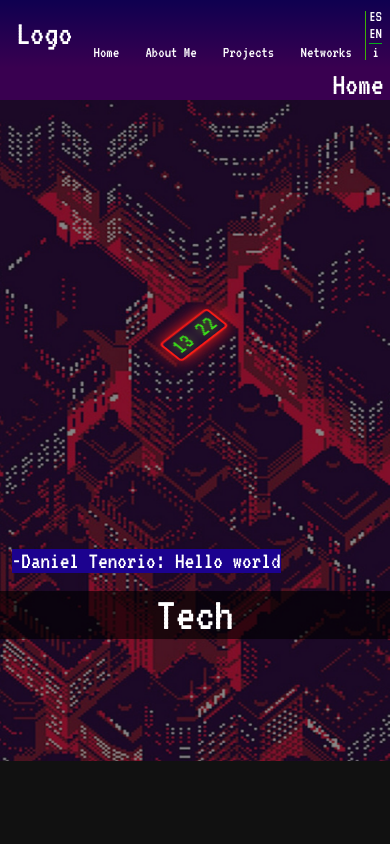
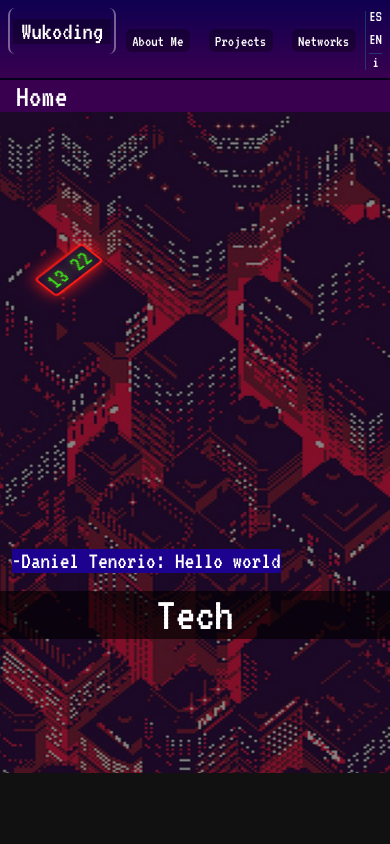
Before and after one commit to DaniTeno/landing-page--old, a plain HTML site: page index.html in a window 390 px wide. Shown: the top 844 px of the page. Drawn offline with Linux system fonts and the light colour scheme.

Commit message:
beta version 2

```diff
--- a/DOM.js
+++ b/DOM.js
@@ -7,9 +7,7 @@ const d = document,
      $main = document.querySelector('main')
 
 // alert('Este sitio aún está en construcción')
-window.addEventListener('resize', e =>{
-     if(document.documentElement.clientWidth < 420) location.reload()
-});
+
 
 if(!localStorage.getItem('lang')) localStorage.setItem('lang', navigator.language)
 d.addEventListener('DOMContentLoaded', e=>{
--- a/components/head-lateral-band/disclaimer-logic.js
+++ b/components/head-lateral-band/disclaimer-logic.js
@@ -8,10 +8,13 @@ export function disclaimer(){
 
      if(localStorage.getItem('lang').includes('es')){
           (document.documentElement.clientWidth < 420)
-          ? $disclBtn.insertAdjacentElement('beforebegin', disclaimerMsgObjEs.createHTML(false, '3rem', false, false))
+          ? $disclBtn.insertAdjacentElement('beforebegin', disclaimerMsgObjEs.createHTML('5.1rem', '.2rem', false, false))
           : $disclBtn.insertAdjacentElement('beforebegin', disclaimerMsgObjEs.createHTML(false, false, '3rem', false))
      }else{
-          $disclBtn.insertAdjacentElement('beforebegin', disclaimerMsgObjEn.createHTML(false, false, '3rem', false))
+          (document.documentElement.clientWidth < 420)
+          ? $disclBtn.insertAdjacentElement('beforebegin', disclaimerMsgObjEn.createHTML('5.1rem', '.2rem', false, false))
+          : $disclBtn.insertAdjacentElement('beforebegin', disclaimerMsgObjEn.createHTML(false, false, '3rem', false))
+
      }
      d.addEventListener('mouseover', e=>{
           const $disc = d.querySelector(`#disclaimer-msg`)
--- a/components/head-lateral-band/lateral-band.js
+++ b/components/head-lateral-band/lateral-band.js
@@ -9,7 +9,6 @@ export function lateralBand(){
           $principalBand.innerHTML = `
                <a href="#" id="logo" ><p class="logo-fx1">Wu</p><p class="logo-fx2">koding</p></a>
                <nav>
-                    <a href="/#" id="home-lateral-btn">Inicio</a>
                     <a href="#about" id="about-lateral-btn">Acerca de mí</a>
                     <a href="/#/projects">Proyectos</a>
                     <a href="/#/social">Redes</a>
@@ -22,9 +21,8 @@ export function lateralBand(){
           `;
      }else {
           $principalBand.innerHTML = `
-               <a href="#" id="logo">Logo</a>
+               <a href="#" id="logo" ><p class="logo-fx1">Wu</p><p class="logo-fx2">koding</p></a>
                <nav>
-                    <a href="/#">Home</a>
                     <a href="#about" id="about-lateral-btn">About Me</a>
                     <a href="/#/projects">Projects</a>
                     <a href="/#/social">Networks</a>
--- a/land-page.css
+++ b/land-page.css
@@ -61,10 +61,9 @@ main{
 
 .title{
      z-index: 99;
+     position: fixed;
+     width: 100%;
      left: 0;
-     top: 0;
-     width: 100%;
-     position: fixed;
      text-align: right;
      padding-right: 1rem;
      font-size: 2rem;
@@ -107,13 +106,39 @@ main{
      margin-bottom: 1rem;
      transition: .2s ease;
      padding: .1rem .2rem;
+     background-color: #0000004d;
+     border-radius: 6px;
 }
 
+.logo-fx1{
+     transition: ease .2s;
+     animation: waving1 4s infinite;
+}
+.logo-fx2{
+     transition: ease .2s;
+     animation: waving2 4s infinite;
+}
+
+
 #logo{
-     font-size: 2.2rem;
+     border-right: rgba(255, 255, 255, 0.39) solid 4px;
+     border-left: rgba(255, 255, 255, 0.39) solid 4px;
+     display: flex;
+     margin: 0 auto;
+     padding: .2rem .5rem;
+     border-radius: 7px;
+     transition: ease .3s;
+     margin-bottom: 1rem;
+}
+#logo:hover{
+     background-color: #c504045b;
+}
+
+#logo p{
+     display: block;
+     font-size: 1.8rem;
      text-align: center;
-     padding: .5rem;
-     margin: 0 0 1rem 0;
+     margin: auto;
 }
 
 #lateral-bottom{
@@ -121,6 +146,7 @@ main{
      display: flex;
      justify-content: space-between;
 }
+
 
 #lateral-bottom p{
      width: max-content;
@@ -142,6 +168,12 @@ main{
 
 #disclaimer-btn{
      border-right: 2px #fff solid;
+}
+
+.principal-band > nav > div{
+     display: flex;
+     text-align: right;
+     flex-direction: column;
 }
 
 /* -----------------HOME--------------------*/
@@ -619,3 +651,14 @@ form *:focus{
      }
 
 }
+
+@keyframes waving1 {
+     0%{color: rgb(200, 255, 70)}
+     50%{color: rgb(255, 255, 255)}
+     100%{color: rgb(200, 255, 70)}
+}
+@keyframes waving2{
+     0%{text-shadow: 0 0 3px#fff;}
+     50%{text-shadow: none}
+     100%{text-shadow: 0 0 3px #fff}
+}
--- a/mobile-land-page.css
+++ b/mobile-land-page.css
@@ -6,24 +6,25 @@
           }
 
           body{
-               width: 100vw;
-               min-height: 100vh;
+               max-width: 100%;
+               min-height:100%;
+               overflow-x: hidden;
+
           }
 
           main{
                margin: 0;
-               margin-top: 8vh;
+               margin-top: 5rem;
                width: 100vw;
                min-width: 320px;
           }
 
           .mobile-title{
                position: relative;
-               text-align: right;
                color: #fff;
                background-color: rgb(57, 0, 80);
                width: 100%;
-               padding-right: .4rem;
+               padding-left: 1rem;
                font-size: 2rem;
                z-index: 30;
           }
@@ -34,26 +35,35 @@
           .logo-fx1{
                transition: ease .2s;
                animation: waving1 4s infinite;
+               padding-left: .5rem;
           }
           .logo-fx2{
                transition: ease .2s;
                animation: waving2 4s infinite;
+               padding-right: .5rem;
           }
 
           .principal-band{
                position: fixed;
                flex-direction: row;
-               height: 8vh;
+               height: 5rem;
                width: 100vw;
                border: none;
                padding: .5rem;
                background: linear-gradient(to bottom, rgb(15, 0, 80), rgb(57, 0, 80));
+               border-bottom: rgba(0, 0, 0, 0.637) 2px solid;
+          }
+
+          #logo{
+               border-right: rgba(255, 255, 255, 0.39) solid 2px;
+               border-left: rgba(255, 255, 255, 0.39) solid 2px;
+               padding: .2rem .2rem;
           }
 
           #logo p{
-               font-size: 1.8rem;
+               background-color: #0000004d;
+               font-size: 1.6rem;
                text-align: center;
-               margin: 0;
                display: inline;
           }
 
@@ -62,13 +72,12 @@
                justify-content: space-around;
                width: 100%;
                margin-bottom: 0;
-               border-right: 1px solid rgb(60, 177, 7);
+               border-right: 1px solid rgba(7, 166, 177, 0.329);
           }
 
           .principal-band nav a{
                margin: auto 0;
-               margin-bottom: 0;
-               padding: 0 .1rem;
+               padding: .2rem .4rem;
           }
 
           #lateral-bottom{
@@ -87,7 +96,7 @@
 
           #disclaimer-btn{
                border: none;
-               border-top: 1px rgb(5, 175, 28) solid;
+               border-top: 1px rgb(7, 166, 177, 0.329) solid;
                order: 1;
           }
 
@@ -102,11 +111,20 @@
                animation: margin-slidein .5s;
           }
 
+
           /* -----------------HOME--------------------*/
 
+          .home-screen{
+               display: flex;
+               flex-direction: column;
+          }
+
           .mobile-head-banner-gif{
-               width:100vw;
+               position: absolute;
                opacity: .5;
+               z-index: 10;
+               width: 100%;
+               top: 5rem;
           }
 
           .home-screen > p{
@@ -119,16 +137,16 @@
 
           .mobile-tech-used {
                display: flex;
-               justify-content: space-around;
                padding: 2rem 0;
                width: 100%;
-               position: absolute;
-               top: 80vh;
+               position: relative;
                font-size: 2rem;
                z-index: 20;
                background-color: #0000009f;
                flex-direction: column;
                transition: ease .2s;
+               min-height: 500px;
+               margin-top: 60vh;
           }
 
           .mobile-tech-used-figures{
@@ -153,25 +171,25 @@
           }
 
           #mobile-text{
-               max-width: 90vw;
                top: 0;
                position: relative;
                z-index: 30;
                left: auto;
                margin: 2rem auto;
+               margin-bottom: 0;
                transition: ease-in;
                padding: .2rem;
                background-color: rgba(59, 0, 52, 0.699);
                border-radius: .5rem;
                font-size: 1.1rem;
-               min-width: 60vw;
+               width: 300px;
           }
 
           .mobile-clock{
-               position: absolute;
+               position: fixed;
                background-color: rgb(34, 12, 53);
-               top: 42vh;
-               left: 42vw;
+               top: 16rem;
+               left: 10vw;
                z-index: 30;
                border-radius: 4px;
                border: solid rgb(146, 0, 0) 2px;
@@ -206,8 +224,8 @@
           /* -----------------SOBRE MI--------------------*/
 
           #about-me{
-               position: absolute;
-               top: 130vh;
+               top: 0;
+               position: relative;
                z-index: 30;
                width: 100%;
                padding-bottom: 1.7rem;
@@ -239,6 +257,7 @@
                border: 4px solid rgb(78, 0, 0);
                border-radius: 3px;
                max-height: 200px;
+               z-index: 30;
           }
 
           #mobile-basic-info > div{
@@ -491,7 +510,7 @@
 
      @keyframes slidein-reverse{
           0%{
-               right: -5vw;
+               right: 100%;
                opacity: 0;
           }
           20%{
@@ -585,15 +604,4 @@
                box-shadow: 0 0 1rem rgba(255, 22, 22, 0);
           }
      }
-
-     @keyframes waving1 {
-          0%{color: rgb(200, 255, 70)}
-          50%{color: rgb(255, 255, 255)}
-          100%{color: rgb(200, 255, 70)}
-     }
-     @keyframes waving2{
-          0%{text-shadow: 0 0 3px#fff;}
-          50%{text-shadow: none}
-          100%{text-shadow: 0 0 3px #fff}
-     }
 }
--- a/mobile/components/mobile-home-logic.js
+++ b/mobile/components/mobile-home-logic.js
@@ -60,13 +60,12 @@ export function mobileHomeLogic(){
                $basicInfoDivs = $about.querySelectorAll('.slidein-from-right')
 
 
-          if(scrollTopPercentage > 10){
+          if(scrollTopPercentage > 6){
 
-               $gifBanner.style.top = `${dElement.scrollHeight*0.14}px`;
+               $gifBanner.style.top = `11.5rem`;
                $gifBanner.style.position = 'absolute';
-               $clock.style.top = `${dElement.scrollHeight*0.291}px`;
+               $clock.style.top = `22.5rem`;
                $clock.style.position = 'absolute';
-
                $techUsedSection.classList.remove('hidden')
                $text.classList.remove('hidden')
                $text.classList.add('show')
@@ -80,7 +79,7 @@ export function mobileHomeLogic(){
                $text.classList.add('show')
           }
 
-          if(scrollTopPercentage < 10) {
+          if(scrollTopPercentage < 6) {
                $fig.forEach(figure => {
                     figure.classList.add('hidden');
                     figure.classList.toggle('show');
@@ -90,9 +89,9 @@ export function mobileHomeLogic(){
                $text.classList.add('hidden');
                $text.classList.remove('show');
                $gifBanner.style.position = 'fixed';
-               $gifBanner.style.top = '8vh';
+               $gifBanner.style.top = '5rem';
                $clock.style.position = 'fixed';
-               $clock.style.top = '38vh';
+               $clock.style.top = '16rem';
           }
 
 
```
Also changed, not shown: components/principal-screen/router.js (line endings or trailing spaces).
